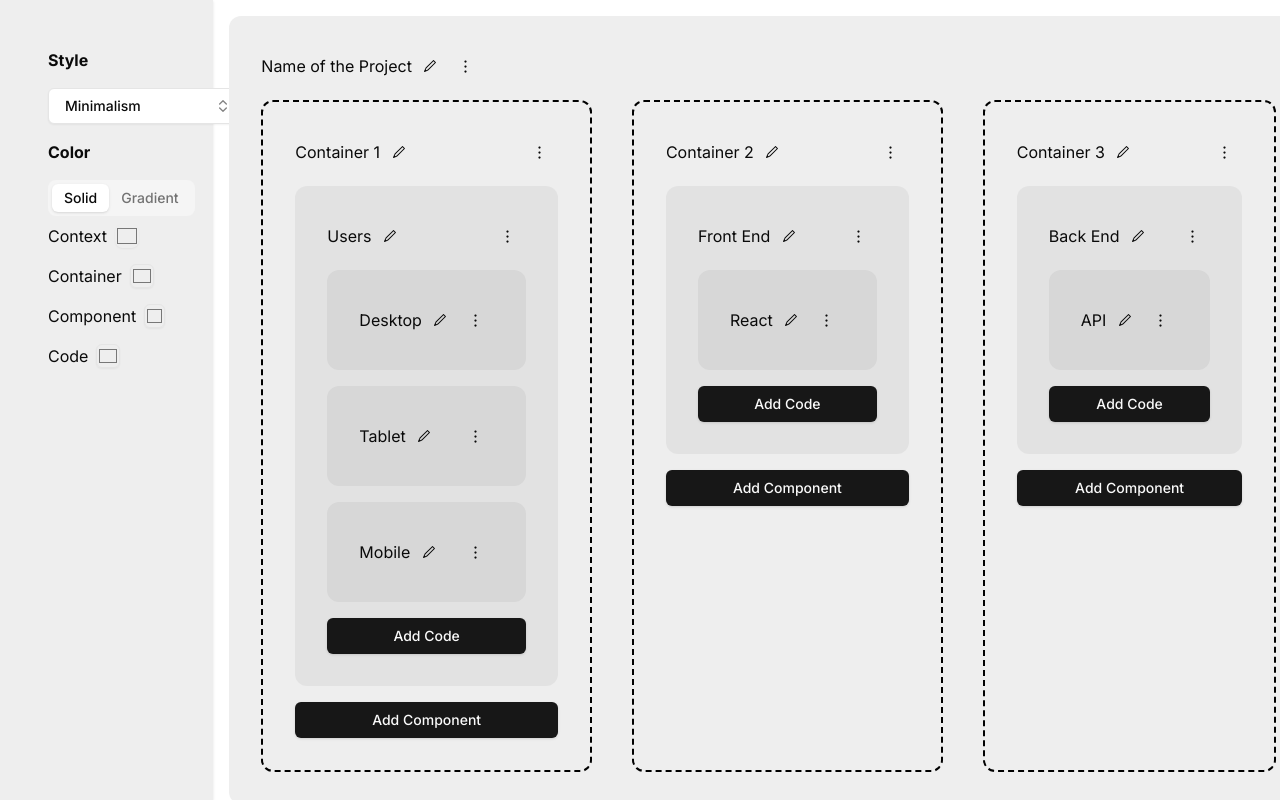
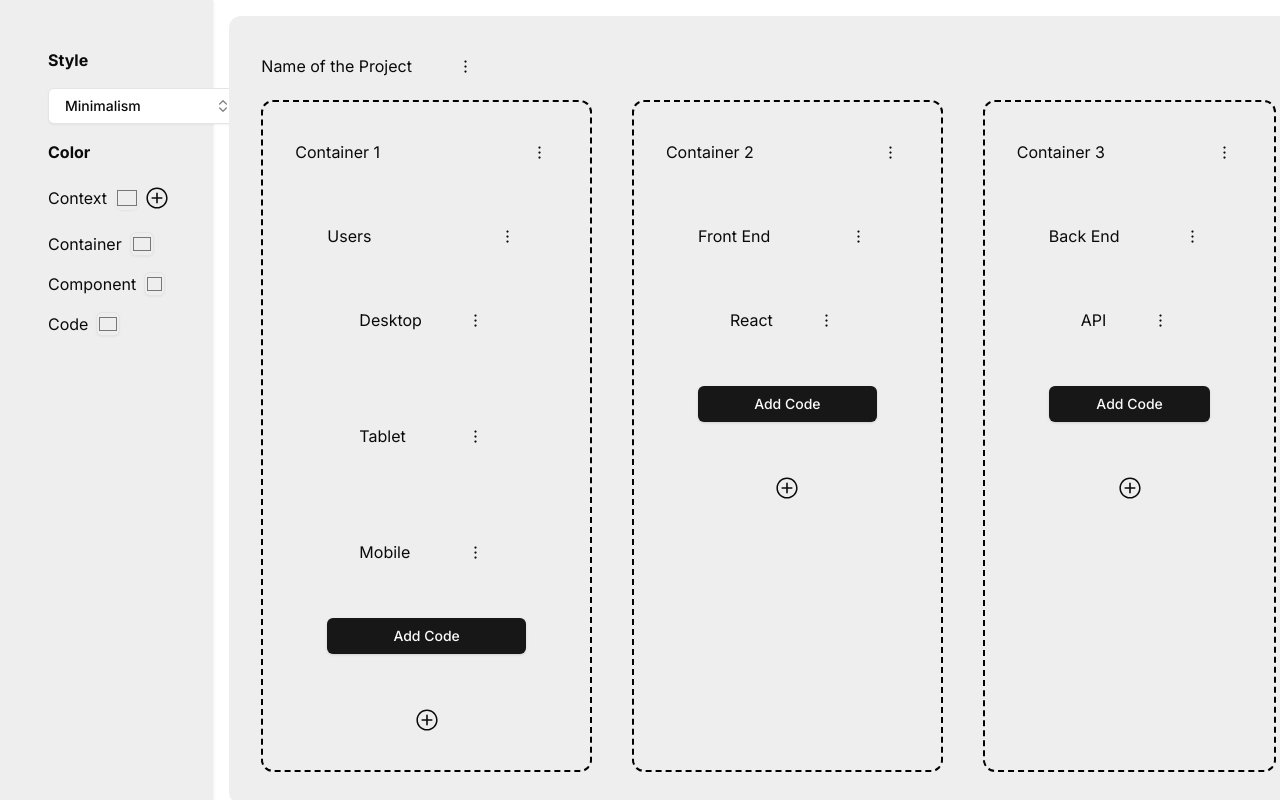
Before and after one commit to danyalfaro/makro, a Next.js app: page / in a window 1280 px wide. Built offline with nearby package versions, Linux system fonts and the light colour scheme.

Commit message:
Colors can be changed for each node type.

```diff
--- a/src/app/components/Code.tsx
+++ b/src/app/components/Code.tsx
@@ -39,13 +39,13 @@ const codeVariants = cva('disabled:opacity-50', {
   variants: {
     variant: {
       [STYLE.MINIMALISM]:
-        'flex flex-col gap-4 text-black-foreground bg-black bg-opacity-5 rounded-xl',
+        'flex flex-col gap-4 text-black-foreground bg-codeBackgroundColor bg-opacity-5 rounded-xl', //bg-black
       [STYLE.NEUMORPHISM]:
-        'flex flex-col gap-4 rounded-xl text-black-foreground shadow-[-7px_-7px_12px_3px_rgba(255,255,255,0.7),7px_7px_12px_3px_rgba(0,0,0,0.10)]',
+        'flex flex-col gap-4 bg-codeBackgroundColor rounded-xl text-black-foreground shadow-[-7px_-7px_12px_3px_rgba(255,255,255,0.7),7px_7px_12px_3px_rgba(0,0,0,0.10)]',
       [STYLE.NEUBRUTALISM]:
         'flex flex-col gap-4 bg-codeBackgroundColor font-bold text-black-foreground shadow-[10px_10px_0px_0px_rgba(0,0,0,0.9)] border-solid border-black border-2',
       [STYLE.GLASSMORPHISM]:
-        'flex flex-col gap-4 bg-[#eeeeee] text-black-foreground shadow-[0px_10px_20px_0px_rgba(0,0,0,0.12)] border-solid border-[#ffffff20] border-[1px] backdrop-blur rounded-xl bg-white bg-opacity-5',
+        'flex flex-col gap-4 bg-[#eeeeee] text-black-foreground shadow-[0px_10px_20px_0px_rgba(0,0,0,0.12)] border-solid border-[#ffffff20] border-[1px] backdrop-blur rounded-xl bg-codeBackgroundColor bg-opacity-5', //bg-white
     },
     size: {
       default: 'p-8',
@@ -88,10 +88,10 @@ export default function Code({
 
   return (
     <div className={cn(codeVariants({ variant, size }))}>
-      <div className="flex items-start justify-between">
+      <div className="group flex items-start justify-between">
         <div className={`flex ${isEditing ? 'items-start' : 'items-center'}`}>
           {!isEditing ? (
-            <h1>{code.label}</h1>
+            <h1 onDoubleClick={() => setIsEditing(true)}>{code.label}</h1>
           ) : (
             <Form {...editCodeForm}>
               <form
@@ -104,7 +104,7 @@ export default function Code({
                   render={({ field }) => (
                     <FormItem>
                       <FormControl>
-                        <Input {...field} />
+                        <Input {...field} autoFocus />
                       </FormControl>
                       <FormMessage />
                     </FormItem>
@@ -122,7 +122,11 @@ export default function Code({
               setIsEditing((prev) => !prev);
             }}
           >
-            {!isEditing ? <Pencil1Icon /> : <Cross2Icon />}
+            {!isEditing ? (
+              <Pencil1Icon className="invisible group-hover:visible" />
+            ) : (
+              <Cross2Icon />
+            )}
           </Button>
         </div>
         {!isEditing && (
--- a/src/app/components/Component.tsx
+++ b/src/app/components/Component.tsx
@@ -51,13 +51,13 @@ const componentVariants = cva('disabled:opacity-50', {
   variants: {
     variant: {
       [STYLE.MINIMALISM]:
-        'flex flex-col gap-4 text-black-foreground bg-black bg-opacity-5 rounded-xl',
+        'flex flex-col gap-4 text-black-foreground bg-componentBackgroundColor bg-opacity-5 rounded-xl',
       [STYLE.NEUMORPHISM]:
-        'flex flex-col gap-4 rounded-xl text-black-foreground shadow-[-7px_-7px_12px_3px_rgba(255,255,255,0.7),7px_7px_12px_3px_rgba(0,0,0,0.10)]',
+        'flex flex-col gap-4 bg-componentBackgroundColor rounded-xl text-black-foreground shadow-[-7px_-7px_12px_3px_rgba(255,255,255,0.7),7px_7px_12px_3px_rgba(0,0,0,0.10)]',
       [STYLE.NEUBRUTALISM]:
         'flex flex-col gap-8 bg-componentBackgroundColor font-bold text-black-foreground shadow-[14px_14px_0px_0px_rgba(0,0,0,0.9)] border-solid border-black border-2',
       [STYLE.GLASSMORPHISM]:
-        'flex flex-col gap-4 bg-[#eeeeee] text-black-foreground shadow-[0px_10px_20px_0px_rgba(0,0,0,0.12)] border-solid border-[#ffffff20] border-[1px] backdrop-blur rounded-xl bg-white bg-opacity-5',
+        'flex flex-col gap-4 bg-componentBackgroundColor text-black-foreground shadow-[0px_10px_20px_0px_rgba(0,0,0,0.12)] border-solid border-[#ffffff20] border-[1px] backdrop-blur rounded-xl bg-opacity-5',
     },
     size: {
       default: 'p-8',
@@ -123,9 +123,11 @@ export default function Component({
   return (
     <div className={cn(componentVariants({ variant, size }))}>
       <div className="flex items-start justify-between">
-        <div className={`flex ${isEditing ? 'items-start' : 'items-center'}`}>
+        <div
+          className={`group flex ${isEditing ? 'items-start' : 'items-center'}`}
+        >
           {!isEditing ? (
-            <h1>{component.label}</h1>
+            <h1 onDoubleClick={() => setIsEditing(true)}>{component.label}</h1>
           ) : (
             <Form {...editComponentForm}>
               <form
@@ -138,7 +140,7 @@ export default function Component({
                   render={({ field }) => (
                     <FormItem>
                       <FormControl>
-                        <Input {...field} />
+                        <Input {...field} autoFocus />
                       </FormControl>
                       <FormMessage />
                     </FormItem>
@@ -154,7 +156,11 @@ export default function Component({
             size="icon"
             onClick={() => setIsEditing((prev) => !prev)}
           >
-            {!isEditing ? <Pencil1Icon /> : <Cross2Icon />}
+            {!isEditing ? (
+              <Pencil1Icon className="invisible group-hover:visible" />
+            ) : (
+              <Cross2Icon />
+            )}
           </Button>
         </div>
         {!isEditing && (
--- a/src/app/components/Container.tsx
+++ b/src/app/components/Container.tsx
@@ -15,10 +15,11 @@ import {
   Cross2Icon,
   DotsVerticalIcon,
   Pencil1Icon,
-} from "@radix-ui/react-icons";
-import z from "zod";
-import { useForm } from "react-hook-form";
-import { zodResolver } from "@hookform/resolvers/zod";
+  PlusCircledIcon,
+} from '@radix-ui/react-icons';
+import z from 'zod';
+import { useForm } from 'react-hook-form';
+import { zodResolver } from '@hookform/resolvers/zod';
 import {
   Form,
   FormControl,
@@ -27,9 +28,9 @@ import {
   FormItem,
   FormLabel,
   FormMessage,
-} from "@/components/ui/form";
-import { Input } from "@/components/ui/input";
-import Component from "./Component";
+} from '@/components/ui/form';
+import { Input } from '@/components/ui/input';
+import Component from './Component';
 import { useRef, useState } from 'react';
 import {
   DropdownMenu,
@@ -52,13 +53,13 @@ const contaierVariants = cva('disabled:opacity-50', {
   variants: {
     variant: {
       [STYLE.MINIMALISM]:
-        'flex flex-col gap-4 bg-transparent text-black-foreground border-dashed border-black border-2 rounded-xl',
+        'flex flex-col gap-4 bg-containerBackgroundColor text-black-foreground border-dashed border-black border-2 rounded-xl', //bg-transparent
       [STYLE.NEUMORPHISM]:
         'flex flex-col gap-4 bg-containerBackgroundColor text-black-foreground shadow-[inset_-7px_-7px_12px_3px_rgba(255,255,255,0.7),inset_7px_7px_12px_3px_rgba(0,0,0,0.10)] rounded-3xl',
       [STYLE.NEUBRUTALISM]:
         'flex flex-col gap-8 bg-containerBackgroundColor font-bold text-black-foreground shadow-[18px_18px_0px_0px_rgba(0,0,0,0.9)] border-solid border-black border-2',
       [STYLE.GLASSMORPHISM]:
-        'flex flex-col gap-4 text-black-foreground shadow-[0px_10px_20px_0px_rgba(0,0,0,0.12)] border-solid border-[#ffffff20] border-[1px] backdrop-blur rounded-xl bg-white bg-opacity-5',
+        'flex flex-col gap-4 text-black-foreground shadow-[0px_10px_20px_0px_rgba(0,0,0,0.12)] border-solid border-[#ffffff20] border-[1px] backdrop-blur rounded-xl bg-containerBackgroundColor bg-opacity-5', //bg-white
     },
     size: {
       default: 'p-8',
@@ -129,9 +130,11 @@ export default function Container({
   return (
     <div className={cn(contaierVariants({ variant, size }))}>
       <div className="flex items-start justify-between">
-        <div className={`flex ${isEditing ? 'items-start' : 'items-center'}`}>
+        <div
+          className={`group flex cursor-pointer ${isEditing ? 'items-start' : 'items-center'}`}
+        >
           {!isEditing ? (
-            <h1>{container.label}</h1>
+            <h1 onDoubleClick={() => setIsEditing(true)}>{container.label}</h1>
           ) : (
             <Form {...editContainerForm}>
               <form
@@ -144,7 +147,7 @@ export default function Container({
                   render={({ field }) => (
                     <FormItem>
                       <FormControl>
-                        <Input {...field} />
+                        <Input {...field} autoFocus />
                       </FormControl>
                       <FormMessage />
                     </FormItem>
@@ -160,7 +163,11 @@ export default function Container({
             size="icon"
             onClick={() => setIsEditing((prev) => !prev)}
           >
-            {!isEditing ? <Pencil1Icon /> : <Cross2Icon />}
+            {!isEditing ? (
+              <Pencil1Icon className="invisible group-hover:visible" />
+            ) : (
+              <Cross2Icon />
+            )}
           </Button>
         </div>
         {!isEditing && (
@@ -190,9 +197,13 @@ export default function Container({
         />
       ))}
       <Popover>
-        <PopoverTrigger asChild>
-          <Button type="button">Add Component</Button>
-        </PopoverTrigger>
+        <div className="flex items-center justify-center">
+          <PopoverTrigger asChild>
+            <Button type="button" variant="ghost" size="icon">
+              <PlusCircledIcon height={24} width={24} />
+            </Button>
+          </PopoverTrigger>
+        </div>
         <PopoverContent>
           <Form {...createComponentForm}>
             <form
@@ -208,7 +219,7 @@ export default function Container({
                 name="label"
                 render={({ field }) => (
                   <FormItem>
-                    <FormLabel>Label</FormLabel>
+                    <FormLabel>Component Label</FormLabel>
                     <FormControl>
                       <Input {...field} />
                     </FormControl>
--- a/src/app/components/Context.tsx
+++ b/src/app/components/Context.tsx
@@ -128,9 +128,11 @@ export default function Context({
 
   return (
     <div className={cn(contextVariants({ variant, size }), className)}>
-      <div className={`flex ${isEditing ? 'items-start' : 'items-center'}`}>
+      <div
+        className={`group flex ${isEditing ? 'items-start' : 'items-center'}`}
+      >
         {!isEditing ? (
-          <h1>{context.label}</h1>
+          <h1 onDoubleClick={() => setIsEditing(true)}>{context.label}</h1>
         ) : (
           <Form {...editContextForm}>
             <form
@@ -143,7 +145,7 @@ export default function Context({
                 render={({ field }) => (
                   <FormItem>
                     <FormControl>
-                      <Input {...field} />
+                      <Input {...field} autoFocus />
                     </FormControl>
                     <FormMessage />
                   </FormItem>
@@ -159,7 +161,11 @@ export default function Context({
           size="icon"
           onClick={() => setIsEditing((prev) => !prev)}
         >
-          {!isEditing ? <Pencil1Icon /> : <Cross2Icon />}
+          {!isEditing ? (
+            <Pencil1Icon className="invisible group-hover:visible" />
+          ) : (
+            <Cross2Icon />
+          )}
         </Button>
         {!isEditing && (
           <DropdownMenu>
--- a/src/app/components/Sidebar.tsx
+++ b/src/app/components/Sidebar.tsx
@@ -15,11 +15,15 @@ import {
   DEFAULT_CONTAINER_COLOR,
   DEFAULT_COMPONENT_COLOR,
 } from '@/lib/constants';
+import { Button } from '@/components/ui/button';
+import { PlusCircledIcon } from '@radix-ui/react-icons';
+import { MinusCircleIcon } from 'lucide-react';
 
 export default function Sidebar({ className }: { className: string }) {
   const architectureData = useNodeContext();
 
   const [style, setStyle] = useState<STYLE>(DEFAULT_STYLE);
+  const [isGradient, setIsGradient] = useState<boolean>(false);
   const [contextColorStart, setContextColorStart] = useState<string>(
     DEFAULT_CONTEXT_COLOR_START
   );
@@ -85,33 +89,10 @@ export default function Sidebar({ className }: { className: string }) {
         defaultValue={architectureData?.style || DEFAULT_STYLE}
       />
       <label className="font-bold">Color</label>
-      <Tabs defaultValue="solid" className="w-full">
-        <TabsList>
-          <TabsTrigger
-            value="solid"
-            onClick={() => setContextColorEnd(contextColorStart)}
-          >
-            Solid
-          </TabsTrigger>
-          <TabsTrigger value="gradient">Gradient</TabsTrigger>
-        </TabsList>
-        <TabsContent value="solid">
-          <div className="flex gap-2">
-            <label>Context</label>
-            <Input
-              className="h-6 w-6 cursor-pointer rounded-lg border-none p-0"
-              type="color"
-              onChange={(e) => {
-                setContextColorStart(e.target.value);
-                setContextColorEnd(e.target.value);
-              }}
-              value={contextColorStart}
-            />
-          </div>
-        </TabsContent>
-        <TabsContent value="gradient">
-          <div className="flex gap-2">
-            <label>Context</label>
+      <div className="flex items-center gap-2">
+        <label>Context</label>
+        {isGradient ? (
+          <div className="flex items-center">
             <Input
               className="h-6 w-6 cursor-pointer rounded-lg border-none p-0"
               type="color"
@@ -128,9 +109,40 @@ export default function Sidebar({ className }: { className: string }) {
               }}
               value={contextColorEnd}
             />
+            <Button
+              type="button"
+              variant="ghost"
+              size="icon"
+              onClick={() => {
+                setIsGradient(false);
+                setContextColorEnd(contextColorStart);
+              }}
+            >
+              <MinusCircleIcon height={24} width={24} />
+            </Button>
           </div>
-        </TabsContent>
-      </Tabs>
+        ) : (
+          <div className="flex items-center">
+            <Input
+              className="h-6 w-6 cursor-pointer rounded-lg border-none p-0"
+              type="color"
+              onChange={(e) => {
+                setContextColorStart(e.target.value);
+                setContextColorEnd(e.target.value);
+              }}
+              value={contextColorStart}
+            />
+            <Button
+              type="button"
+              variant="ghost"
+              size="icon"
+              onClick={() => setIsGradient(true)}
+            >
+              <PlusCircledIcon height={24} width={24} />
+            </Button>
+          </div>
+        )}
+      </div>
       <div className="flex gap-2">
         <label>Container</label>
         <Input
```
